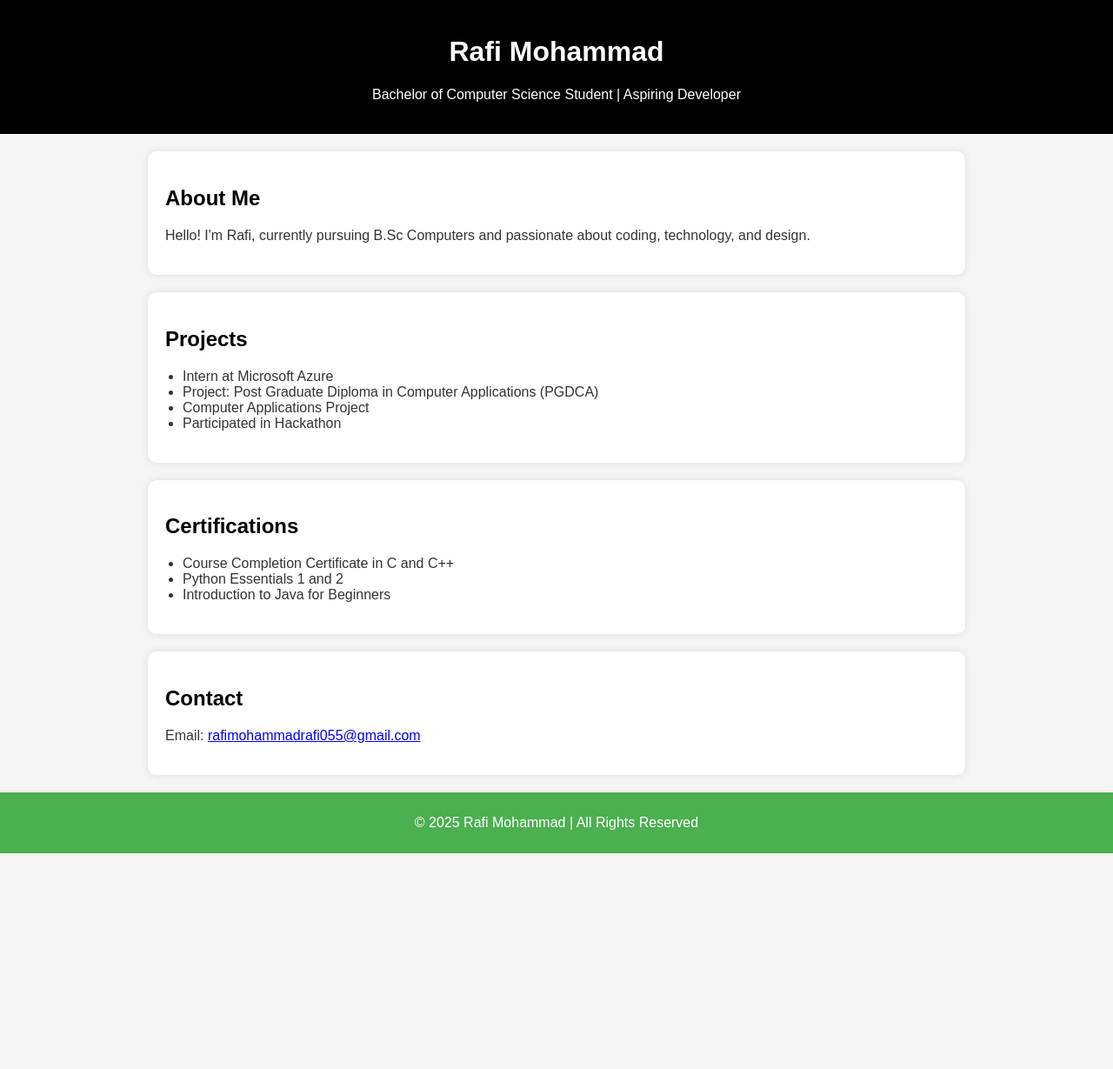
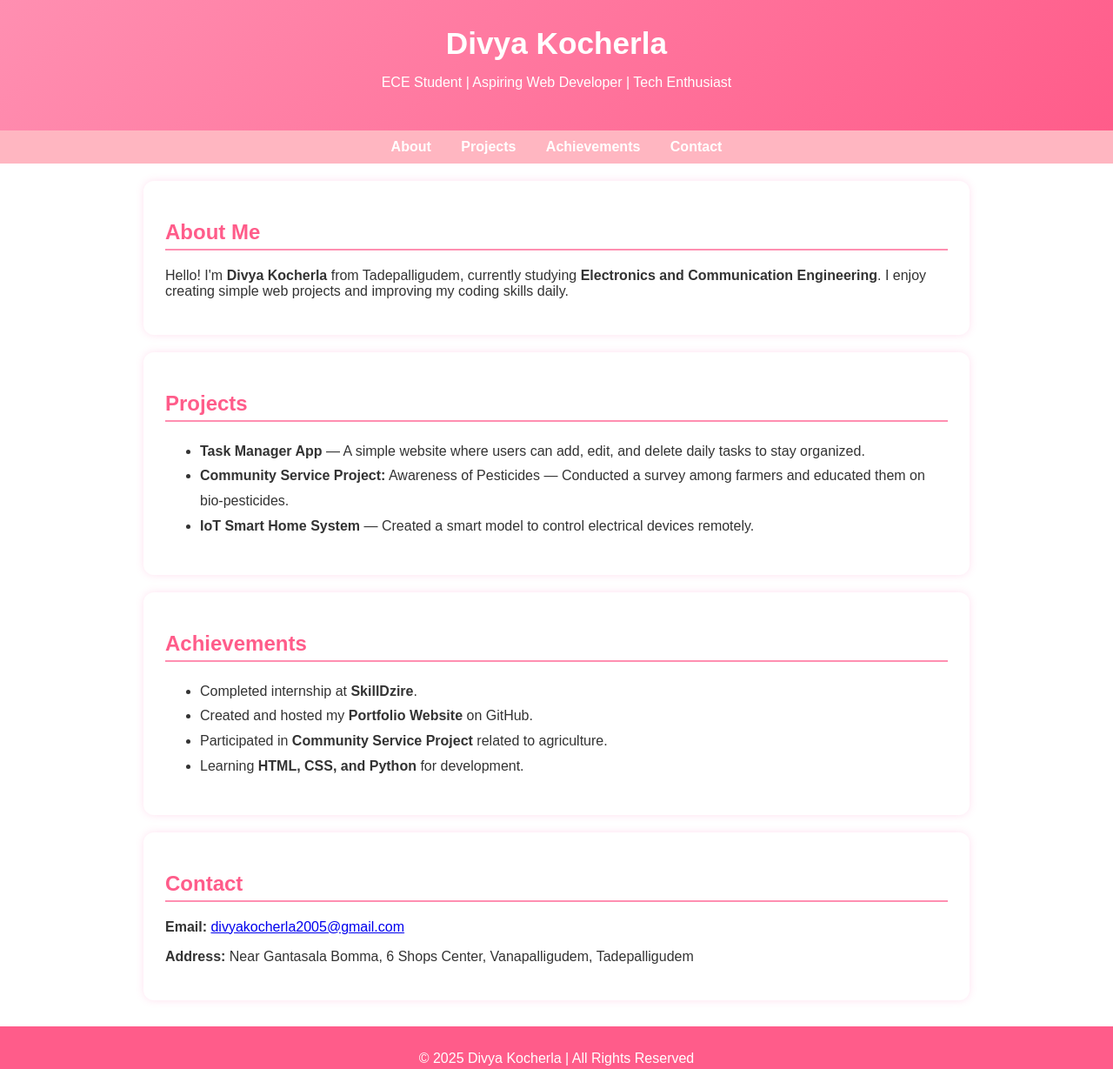
Before and after one commit to divyakocherla/divyakocherla.github.io, a plain HTML site: page index.html in a window 1280 px wide. Shown: the whole page at 87% size. Before the commit the page ends 981 px from the top, so only its background shows below. Drawn offline with Linux system fonts and the light colour scheme.

Commit message:
Update index.html

```diff
--- a/index.html
+++ b/index.html
@@ -1,84 +1,120 @@
 <!DOCTYPE html>
 <html lang="en">
 <head>
-  <meta charset="UTF-8" />
-  <meta name="viewport" content="width=device-width, initial-scale=1.0" />
-  <title>Rafi Mohammad | Portfolio</title>
+  <meta charset="UTF-8">
+  <meta name="viewport" content="width=device-width, initial-scale=1.0">
+  <title>Divya Kocherla | Portfolio</title>
   <style>
     body {
-      font-family: Arial, sans-serif;
-      background: #f5f5f5;
+      font-family: 'Poppins', Arial, sans-serif;
+      background-color: #fff;
       margin: 0;
       padding: 0;
       color: #333;
     }
+
     header {
-      background: black;
+      background: linear-gradient(135deg, #ff8fb1, #ff5c8a);
       color: white;
-      padding: 20px;
       text-align: center;
+      padding: 30px 0;
     }
+
+    header h1 {
+      margin: 0;
+      font-size: 2.2rem;
+    }
+
+    nav {
+      background-color: #ffb6c1;
+      text-align: center;
+      padding: 10px;
+    }
+
+    nav a {
+      color: #fff;
+      text-decoration: none;
+      margin: 0 15px;
+      font-weight: bold;
+    }
+
+    nav a:hover {
+      text-decoration: underline;
+    }
+
     section {
       max-width: 900px;
       margin: 20px auto;
-      padding: 20px;
-      background: white;
-      border-radius: 10px;
-      box-shadow: 0 0 10px rgba(0,0,0,0.1);
+      background: #fff;
+      padding: 25px;
+      border-radius: 12px;
+      box-shadow: 0 0 10px rgba(255,105,180,0.2);
     }
+
     h2 {
-      color: black;
+      color: #ff5c8a;
+      border-bottom: 2px solid #ff8fb1;
+      padding-bottom: 5px;
     }
+
+    footer {
+      background-color: #ff5c8a;
+      color: white;
+      text-align: center;
+      padding: 12px;
+      margin-top: 30px;
+    }
+
     ul {
-      list-style-type: disc;
-      padding-left: 20px;
-    }
-    footer {
-      text-align: center;
-      padding: 10px;
-      background: #4CAF50;
-      color: white;
-      margin-top: 20px;
+      line-height: 1.8;
     }
   </style>
 </head>
 <body>
   <header>
-    <h1>Rafi Mohammad</h1>
-    <p>Bachelor of Computer Science Student | Aspiring Developer</p>
+    <h1>Divya Kocherla</h1>
+    <p>ECE Student | Aspiring Web Developer | Tech Enthusiast</p>
   </header>
 
-  <section>
+  <nav>
+    <a href="#about">About</a>
+    <a href="#projects">Projects</a>
+    <a href="#achievements">Achievements</a>
+    <a href="#contact">Contact</a>
+  </nav>
+
+  <section id="about">
     <h2>About Me</h2>
-    <p>Hello! I'm Rafi, currently pursuing B.Sc Computers and passionate about coding, technology, and design.</p>
+    <p>Hello! I'm <b>Divya Kocherla</b> from Tadepalligudem, currently studying <b>Electronics and Communication Engineering</b>. I enjoy creating simple web projects and improving my coding skills daily.</p>
   </section>
 
-  <section>
+  <section id="projects">
     <h2>Projects</h2>
     <ul>
-      <li>Intern at Microsoft Azure</li>
-      <li>Project: Post Graduate Diploma in Computer Applications (PGDCA)</li>
-      <li>Computer Applications Project</li>
-      <li>Participated in Hackathon</li>
+      <li><b>Task Manager App</b> — A simple website where users can add, edit, and delete daily tasks to stay organized.</li>
+      <li><b>Community Service Project:</b> Awareness of Pesticides — Conducted a survey among farmers and educated them on bio-pesticides.</li>
+      <li><b>IoT Smart Home System</b> — Created a smart model to control electrical devices remotely.</li>
     </ul>
   </section>
 
-  <section>
-    <h2>Certifications</h2>
+  <section id="achievements">
+    <h2>Achievements</h2>
     <ul>
-      <li>Course Completion Certificate in C and C++</li>
-      <li>Python Essentials 1 and 2</li>
-      <li>Introduction to Java for Beginners</li>
+      <li>Completed internship at <b>SkillDzire</b>.</li>
+      <li>Created and hosted my <b>Portfolio Website</b> on GitHub.</li>
+      <li>Participated in <b>Community Service Project</b> related to agriculture.</li>
+      <li>Learning <b>HTML, CSS, and Python</b> for development.</li>
     </ul>
   </section>
 
-  <section>
+  <section id="contact">
     <h2>Contact</h2>
-    <p>Email: <a href="mailto:rafimohammadrafi055@gmail.com">rafimohammadrafi055@gmail.com</a></p>
+    <p><b>Email:</b> <a href="mailto:divyakocherla2005@gmail.com">divyakocherla2005@gmail.com</a></p>
+    <p><b>Address:</b> Near Gantasala Bomma, 6 Shops Center, Vanapalligudem, Tadepalligudem</p>
   </section>
 
   <footer>
-    <p>© 2025 Rafi Mohammad | All Rights Reserved</p>
+    <p>© 2025 Divya Kocherla | All Rights Reserved</p>
   </footer>
 </body>
 </html>
```
